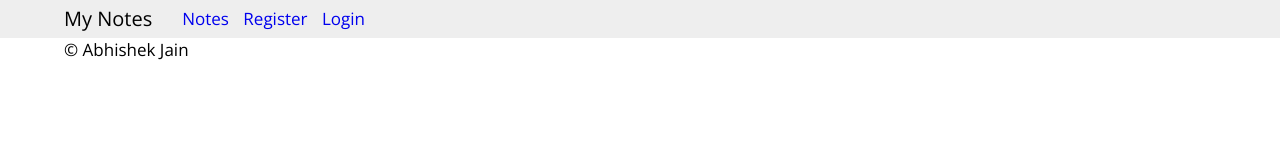
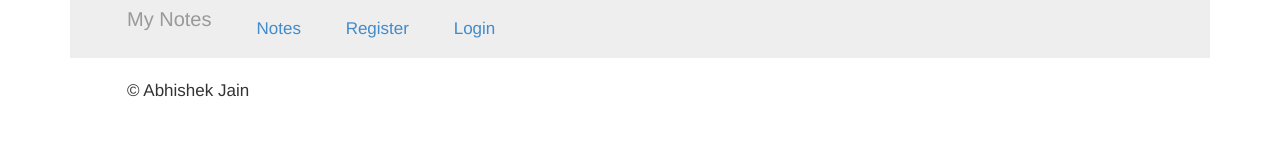
Before and after one commit to abhishekjain05/HousePointsApp, a website: page client/app/index.html in a window 1280 px wide. Drawn offline with nearby package versions, Linux system fonts and the light colour scheme; files that its build step writes are made by us from their sources; no server answers; files whose address does not match are found by name.

Commit message:
committing build folder

```diff
--- a/client/app/index.html
+++ b/client/app/index.html
@@ -12,8 +12,8 @@
     <!-- Place favicon.ico and apple-touch-icon.png in the root directory -->
     <!-- build:css styles/vendor.css -->
     <!-- bower:css -->
-<!--     <link rel="stylesheet" href="bower_components/bootstrap/dist/css/bootstrap.css" />
-     -->    <!-- endbower -->
+    <link rel="stylesheet" href="bower_components/bootstrap/dist/css/bootstrap.css" />
+    <!-- endbower -->
     <!-- endbuild -->
     <!-- build:css({.tmp,app}) styles/main.css -->
     <link rel="stylesheet" href="styles/reset.css"/>
```
Also changed, not shown: server/dist/index.html, server/dist/scripts/96c379ee.scripts.js (added), server/dist/scripts/e4ec6afe.scripts.js (deleted), server/dist/styles/196c50df.main.css (added), server/dist/styles/878376a2.main.css (deleted), server/dist/views/main.html.
